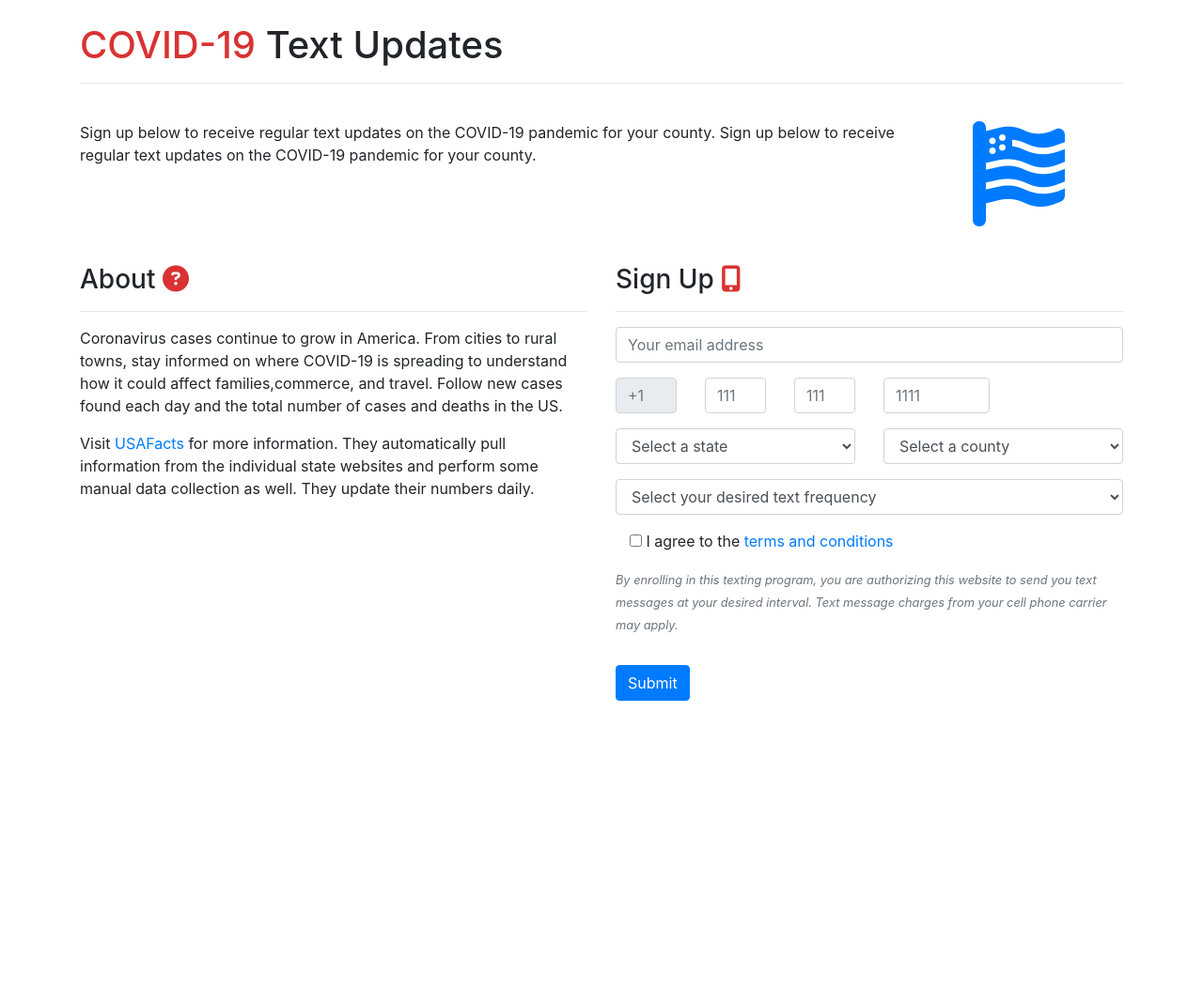
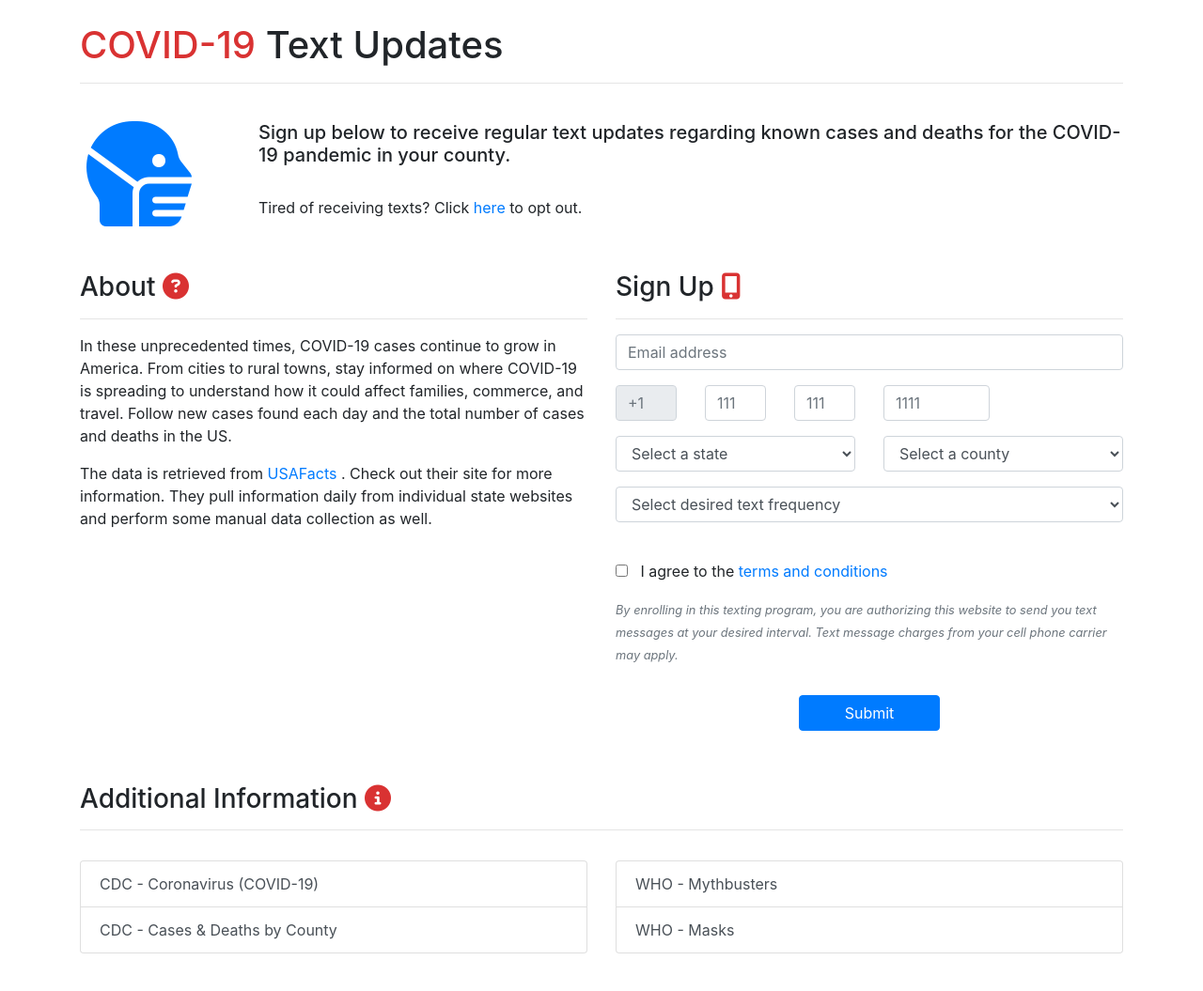
Before and after one commit to andrew-jacobson-dev/covid-19-text-updates, a Django app: page / in a window 1280 px wide. Shown: the whole page at 94% size. Before the commit the page ends 746 px from the top, so only its background shows below. Run offline with Django 3.2, Linux system fonts and the light colour scheme; data that the repository does not hold is empty; some libraries are stand-ins or nearby versions.

Commit message:
Added Opt-Out page
Added the Opt-Out page, still needs functionality.
Formatting changes to Sign-Up page.

```diff
--- a/covid/covid/settings.py
+++ b/covid/covid/settings.py
@@ -127,3 +127,4 @@ USE_TZ = True
 # https://docs.djangoproject.com/en/3.0/howto/static-files/
 
 STATIC_URL = '/static/'
+STATIC_ROOT = os.path.join(BASE_DIR, 'static')
--- a/covid/covid/templates/base.html
+++ b/covid/covid/templates/base.html
@@ -14,7 +14,11 @@
 
   <body>
     <div class="container">
-         {% block page_content %}{% endblock %}
+      <br>
+      <h1 style="color:#d93232;display:inline">COVID-19</h1><h1 style="display:inline"> Text Updates</h1>
+      <hr>
+      <br>
+      {% block page_content %}{% endblock %}
     </div>
 
     <script src="https://code.jquery.com/jquery-3.3.1.slim.min.js" integrity="sha384-q8i/X+965DzO0rT7abK41JStQIAqVgRVzpbzo5smXKp4YfRvH+8abtTE1Pi6jizo" crossorigin="anonymous"></script>
--- a/covid/data_pull/management/commands/fetch_csv.py
+++ b/covid/data_pull/management/commands/fetch_csv.py
@@ -16,9 +16,9 @@ class Command(BaseCommand):
         deaths_url = 'https://usafactsstatic.blob.core.windows.net/public/data/covid-19/covid_deaths_usafacts.csv'
 
         # Calculate yesterday's date since it is the name of the column we want to pull
-        previous_date_csv = str((datetime.now() - timedelta(1)).strftime('%#m/%#d/%#y'))
+        previous_date_csv = str((datetime.now() - timedelta(2)).strftime('%#m/%#d/%#y'))
         # Calculate yesterday's date in the correct format for the database column
-        previous_date_db = str((datetime.now() - timedelta(1)).strftime('%Y-%m-%d'))
+        previous_date_db = str((datetime.now() - timedelta(2)).strftime('%Y-%m-%d'))
 
         # Define list of columns to pull from CSV
         column_names = ['County Name', 'State', previous_date_csv]
--- a/covid/data_pull/management/commands/summarize_data.py
+++ b/covid/data_pull/management/commands/summarize_data.py
@@ -112,7 +112,7 @@ class Command(BaseCommand):
             self.stdout.write(self.style.SUCCESS('Inserted %s %s known cases summary rows' % (summary_inserts, option.lower())))
 
             ###################################################
-            # Update deaths data on the same table
+            # Update death data on SummaryByCountyFrequency
             ###################################################
 
             summary_row_updates = 0
--- a/covid/text_signup/forms.py
+++ b/covid/text_signup/forms.py
@@ -1,5 +1,5 @@
 from django import forms
-from text_signup.models import State, County, Frequency, RecipientSelection
+from text_signup.models import State, County, Frequency
 
 
 class TextSignupForm(forms.Form):
@@ -8,17 +8,17 @@ class TextSignupForm(forms.Form):
         max_length=256,
         widget=forms.TextInput(attrs={
             "class": "form-control",
-            "placeholder": "Your email address"
+            "placeholder": "Email address"
         })
     )
 
     phone_country_code = forms.CharField(
         max_length=4,
+        required=False,
+        disabled=True,
         widget=forms.TextInput(attrs={
             "class": "form-control",
-            "placeholder": "+1",
-            "required": False,
-            "disabled": True
+            "placeholder": "+1"
         })
     )
 
@@ -64,11 +64,68 @@ class TextSignupForm(forms.Form):
 
     frequency = forms.ModelChoiceField(
         queryset=Frequency.objects.order_by('n_order'),
-        empty_label="Select your desired text frequency",
+        empty_label="Select desired text frequency",
         widget=forms.Select(attrs={
-            # "class": "form-check form-check-inline"
             "class": "form-control"
         })
     )
 
     consent = forms.BooleanField()
+
+
+class OptOutStep1Form(forms.Form):
+
+    email_address = forms.CharField(
+        max_length=256,
+        widget=forms.TextInput(attrs={
+            "class": "form-control",
+            "placeholder": "Email address"
+        })
+    )
+
+    phone_country_code = forms.CharField(
+        max_length=4,
+        required=False,
+        disabled=True,
+        widget=forms.TextInput(attrs={
+            "class": "form-control",
+            "placeholder": "+1"
+        })
+    )
+
+    phone_area_code = forms.CharField(
+        max_length=3,
+        widget=forms.TextInput(attrs={
+            "class": "form-control",
+            "placeholder": "111"
+        })
+    )
+
+    phone_local_code = forms.CharField(
+        max_length=3,
+        widget=forms.TextInput(attrs={
+            "class": "form-control",
+            "placeholder": "111"
+        })
+    )
+
+    phone_line_code = forms.CharField(
+        max_length=4,
+        widget=forms.TextInput(attrs={
+            "class": "form-control",
+            "placeholder": "1111"
+        })
+    )
+
+
+class OptOutStep2Form(forms.Form):
+
+    opt_out_code = forms.CharField(
+        max_length=8,
+        widget=forms.TextInput(attrs={
+            "class": "form-control",
+            "placeholder": "Code"
+        })
+    )
+
+    confirm = forms.BooleanField()
--- a/covid/text_signup/models.py
+++ b/covid/text_signup/models.py
@@ -30,11 +30,13 @@ class Frequency(models.Model):
 
 class Recipient(models.Model):
     t_email_address = models.CharField(max_length=256, unique=True)
-    t_phone_country_code = models.CharField(max_length=4, help_text="Leading + sign, followed by the country code for the number")
+    t_phone_country_code = models.CharField(max_length=4, help_text="Leading + sign, followed by the country code for the number", default="+1")
     t_phone_area_code = models.CharField(max_length=3, help_text="Area code or first 3 digits of phone number")
     t_phone_local_code = models.CharField(max_length=3, help_text="Local code or second 3 digits of phone number")
     t_phone_line_code = models.CharField(max_length=4, help_text="Line code or last 4 digits of phone number")
     i_consent = models.BooleanField()
+    n_opt_out = models.CharField(max_length=8, unique=True)
+    i_opt_out_sent = models.BooleanField()
 
     def __str__(self):
         return self.t_email_address
--- a/covid/text_signup/templates/text_signup.html
+++ b/covid/text_signup/templates/text_signup.html
@@ -1,17 +1,15 @@
 {% extends "base.html" %}
 {% block page_content %}
-<br>
-<h1 style="color:#d93232;display:inline">COVID-19</h1><h1 style="display:inline"> Text Updates</h1>
-<hr>
-<br>
-<!--<h3 class="text-primary-custom">Let's Talk <i class="fas fa-envelope"></i></h3>-->
-<!--<br>-->
+{% load static %}
+
 <div class="row mb-3">
+    <div class="col-md-2">
+        <i class="fas fa-head-side-mask fa-7x" style="color: #007bff;"></i>
+    </div>
     <div class="col-md-10">
-        <p>Sign up below to receive regular text updates on the COVID-19 pandemic for your county. Sign up below to receive regular text updates on the COVID-19 pandemic for your county.</p>
-    </div>
-    <div class="col-md-2">
-        <i class="fas fa-flag-usa fa-7x" style="color: #007bff;"></i>
+        <h5>Sign up below to receive regular text updates regarding known cases and deaths for the COVID-19 pandemic in your county.</h5>
+        <br>
+        <p>Tired of receiving texts? Click <a href="{% url 'opt_out_index' %}">here</a> to opt out.</p>
     </div>
 </div>
 <br>
@@ -20,9 +18,15 @@
         <h3 class="text-primary-custom">About <i class="fas fa-question-circle" style="color:#d93232;"></i></h3>
         <hr>
         <p>
-            Coronavirus cases continue to grow in America. From cities to rural towns, stay informed on where COVID-19 is spreading to understand how it could affect families,commerce, and travel. Follow new cases found each day and the total number of cases and deaths in the US.
+            In these unprecedented times, COVID-19 cases continue to grow in America. From cities to rural towns, stay
+            informed on where COVID-19 is spreading to understand how it could affect families, commerce, and travel.
+            Follow new cases found each day and the total number of cases and deaths in the US.
         </p>
-        <p>Visit <a href="https://usafacts.org/visualizations/coronavirus-covid-19-spread-map/">USAFacts </a> for more information. They automatically pull information from the individual state websites and perform some manual data collection as well. They update their numbers daily.</p>
+        <p>
+            The data is retrieved from <a href="https://usafacts.org/visualizations/coronavirus-covid-19-spread-map/">USAFacts </a>.
+            Check out their site for more information. They pull information daily from individual state websites and perform some manual
+            data collection as well.
+        </p>
     </div>
     <div class="col-md-6">
         <h3 class="text-primary-custom">Sign Up <i class="fa fa-mobile" style="color:#d93232;"></i></h3>
@@ -61,13 +65,16 @@
                     {{ textsignup_form.frequency }}
                 </div>
             </div>
-            <div class="form-group">
+            <br>
+            <div class="form-group row">
                 <div class="col">
-                    {{ textsignup_form.consent }} I agree to the <a href=#>terms and conditions</a>
+                    {{ textsignup_form.consent }} &nbsp I agree to the <a href=#>terms and conditions</a>
                 </div>
             </div>
             <p class="text-muted font-italic"><small>By enrolling in this texting program, you are authorizing this website to send you text messages at your desired interval. Text message charges from your cell phone carrier may apply.</small></p>
-            <button type="submit" class="btn btn-primary mt-3">Submit</button>
+            <div class="text-center">
+                <button type="submit" class="btn btn-primary mt-3 pl-5 pr-5">Submit</button>
+            </div>
         </form>
         <br>
         <p class="text-info">
@@ -79,4 +86,25 @@
         </p>
     </div>
 </div>
+<div class="row mb-3">
+    <div class="col">
+        <h3 class="text-primary-custom">Additional Information <i class="fas fa-info-circle" style="color:#d93232;"></i></h3>
+        <hr>
+    </div>
+</div>
+<div class="row mb-3">
+    <div class="col md-6">
+        <div class="list-group">
+            <a class="list-group-item list-group-item-action" href="https://www.cdc.gov/coronavirus/2019-ncov/">CDC - Coronavirus (COVID-19)</a>
+            <a class="list-group-item list-group-item-action" href="https://www.cdc.gov/coronavirus/2019-ncov/cases-updates/county-map.html">CDC - Cases & Deaths by County</a>
+        </div>
+    </div>
+    <div class="col md-6">
+        <div class="list-group">
+            <a class="list-group-item list-group-item-action" href="https://www.who.int/emergencies/diseases/novel-coronavirus-2019/advice-for-public/myth-busters">WHO - Mythbusters</a>
+            <a class="list-group-item list-group-item-action" href="https://www.who.int/emergencies/diseases/novel-coronavirus-2019/advice-for-public/when-and-how-to-use-masks">WHO - Masks</a>
+        </div>
+    </div>
+</div>
+<br>
 {% endblock %}
--- a/covid/text_signup/urls.py
+++ b/covid/text_signup/urls.py
@@ -3,4 +3,5 @@ from . import views
 
 urlpatterns = [
     path("", views.text_signup_index, name="text_signup_index"),
+    path("optout", views.opt_out_index, name="opt_out_index")
 ]
--- a/covid/text_signup/views.py
+++ b/covid/text_signup/views.py
@@ -1,6 +1,6 @@
 from django.shortcuts import render
 from django.http import HttpResponseRedirect
-from text_signup.forms import TextSignupForm
+from text_signup.forms import TextSignupForm, OptOutStep1Form, OptOutStep2Form
 from django.core.mail import send_mail, BadHeaderError
 from django.conf import settings
 from django.contrib import messages
@@ -15,11 +15,13 @@ def text_signup_index(request):
     textsignup_form = TextSignupForm()
 
     if request.method == 'POST':
+
         textsignup_form = TextSignupForm(request.POST)
-
+        print("here1", textsignup_form.errors)
         if textsignup_form.is_valid():
 
             email = textsignup_form.cleaned_data['email_address']
+            # phone_country_code = textsignup_form.cleaned_data['phone_country_code']
             phone_area_code = textsignup_form.cleaned_data['phone_area_code']
             phone_local_code = textsignup_form.cleaned_data['phone_local_code']
             phone_line_code = textsignup_form.cleaned_data['phone_line_code']
@@ -31,6 +33,7 @@ def text_signup_index(request):
             # Create new Recipient object
             new_recipient = Recipient(
                 t_email_address=email,
+                t_phone_country_code="+1",
                 t_phone_area_code=phone_area_code,
                 t_phone_local_code=phone_local_code,
                 t_phone_line_code=phone_line_code,
@@ -62,6 +65,7 @@ def text_signup_index(request):
             except IntegrityError:
                 messages.error(request, 'Email address has already been registered!')
             finally:
+
                 return HttpResponseRedirect('/')
 
     # Create context
@@ -71,3 +75,73 @@ def text_signup_index(request):
 
     # Return request with context
     return render(request, 'text_signup.html', context)
+
+
+def opt_out_index(request):
+
+    # Create empty form
+    opt_out_step_1_form = OptOutStep1Form()
+    opt_out_step_2_form = OptOutStep2Form()
+    email = ''
+    phone_area_code = ''
+    phone_local_code = ''
+    phone_line_code = ''
+
+    if request.method == 'POST':
+
+        if 'send_code' in request.POST:
+            opt_out_step_1_form = OptOutStep1Form(request.POST)
+            if opt_out_step_1_form.is_valid():
+                email = opt_out_step_1_form.cleaned_data['email_address']
+                phone_area_code = opt_out_step_1_form.cleaned_data['phone_area_code']
+                phone_local_code = opt_out_step_1_form.cleaned_data['phone_local_code']
+                phone_line_code = opt_out_step_1_form.cleaned_data['phone_line_code']
+                messages.success(request, 'A code has been sent to your email. Please enter that code below.', extra_tags='send_code')
+        elif 'opt_out' in request.POST:
+            opt_out_step_2_form = OptOutStep2Form(request.POST)
+            if opt_out_step_2_form.is_valid():
+                code = opt_out_step_2_form.cleaned_data['opt_out_code']
+                messages.success(request, 'You have been successfully removed!', extra_tags='opt_out')
+
+    # Create context
+    context = {
+        'opt_out_step_1_form': opt_out_step_1_form,
+        'opt_out_step_2_form': opt_out_step_2_form,
+        'email_address': email,
+        'phone_area_code': phone_area_code,
+        'phone_local_code': phone_local_code,
+        'phone_line_code': phone_line_code
+    }
+
+    return render(request, 'opt_out.html', context)
+
+# def opt_out_step_2(request):
+#
+#     # Create empty form
+#     opt_out_form = OptOutForm()
+#     email = ''
+#     phone_area_code = ''
+#     phone_local_code = ''
+#     phone_line_code = ''
+#
+#     if request.method == 'POST':
+#
+#         opt_out_form = OptOutForm(request.POST)
+#
+#         if opt_out_form.is_valid():
+#             email = opt_out_form.cleaned_data['email_address']
+#             phone_area_code = opt_out_form.cleaned_data['phone_area_code']
+#             phone_local_code = opt_out_form.cleaned_data['phone_local_code']
+#             phone_line_code = opt_out_form.cleaned_data['phone_line_code']
+#             messages.success(request, 'You have been successfully removed!')
+#
+#     # Create context
+#     context = {
+#         'opt_out_form': opt_out_form,
+#         'email_address': email,
+#         'phone_area_code': phone_area_code,
+#         'phone_local_code': phone_local_code,
+#         'phone_line_code': phone_line_code
+#     }
+#
+#     return render(request, 'opt_out.html', context)
```
Also changed, not shown: covid/send_text/management/commands/send_text.py (+7 -8 lines), covid/text_signup/templates/opt_out.html (added, +90 -0 lines), covid/text_signup/migrations/0021_auto_20200723_1115.py (added), covid/text_signup/static/iphone-text.jpg (added).
